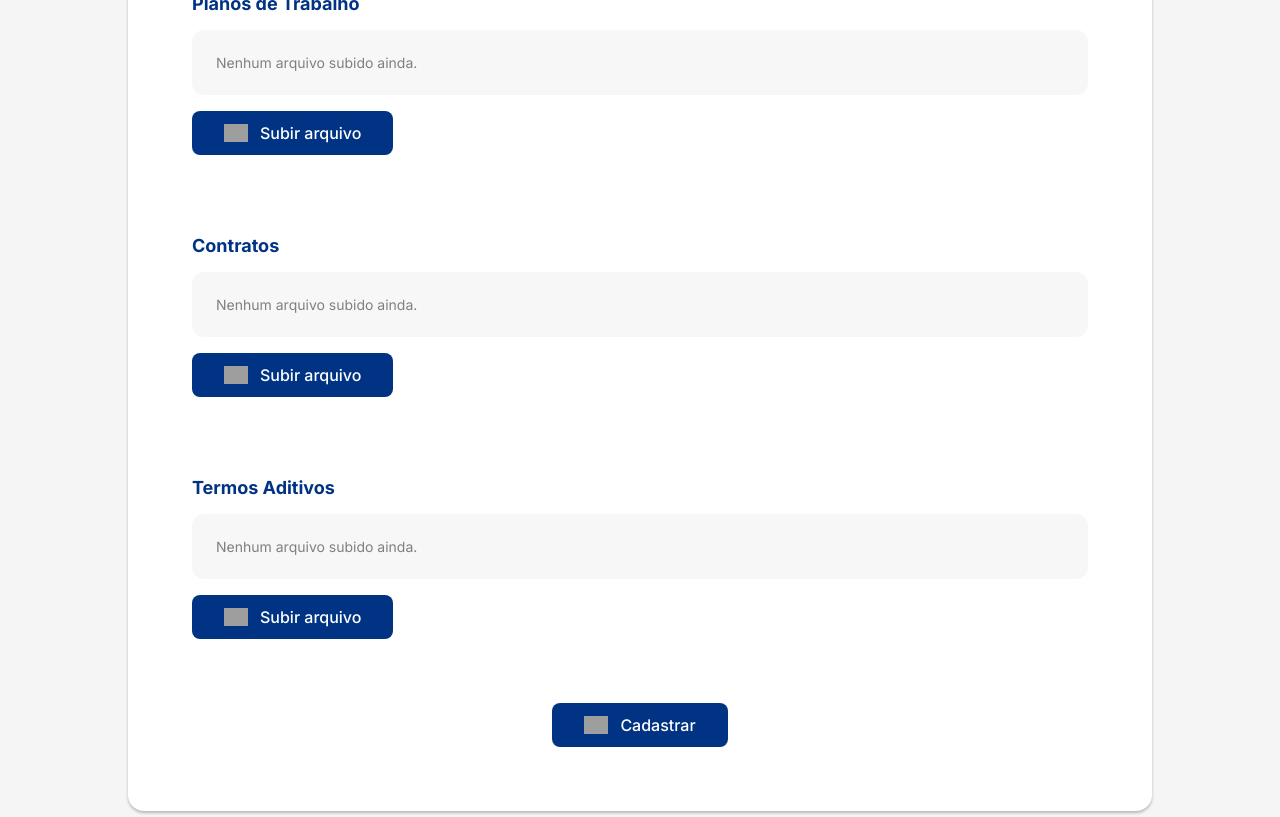
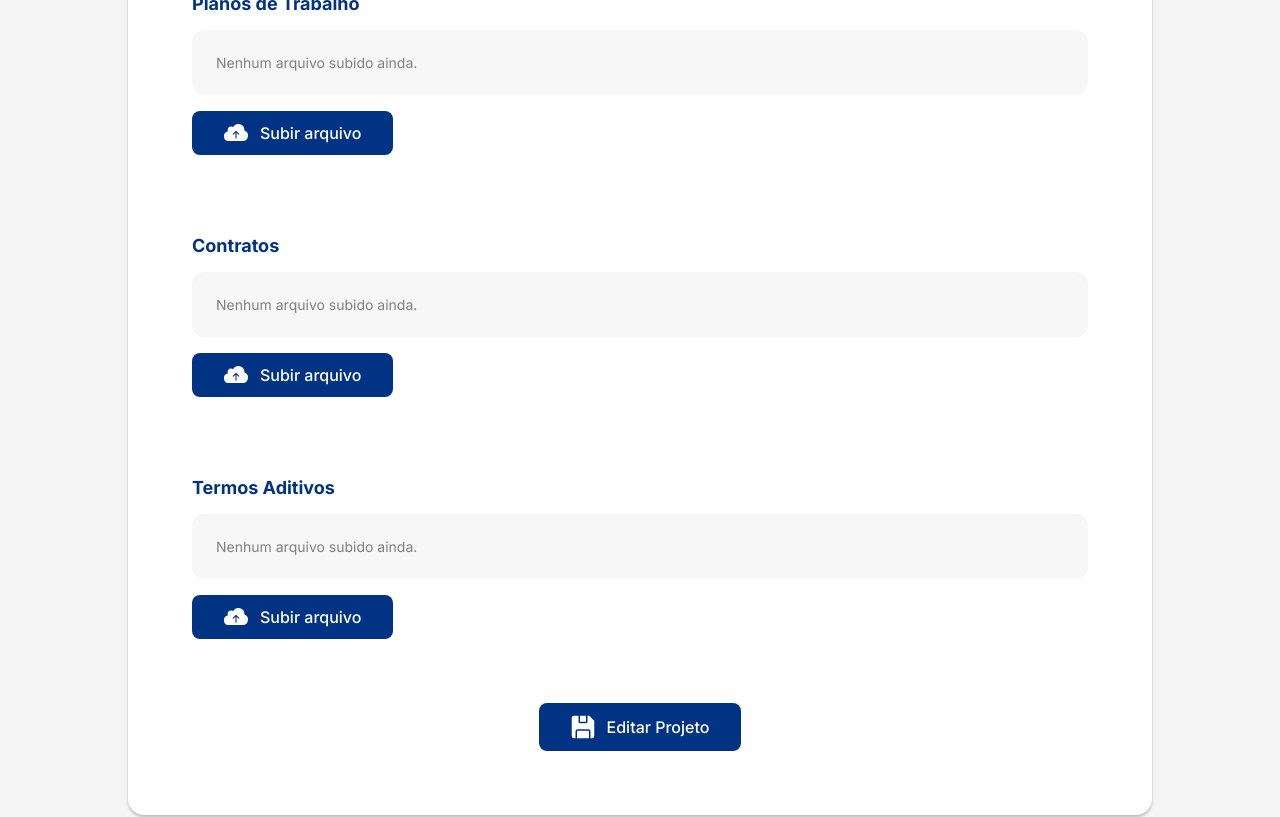
Before and after one commit to TeamHiveAPI/API-2024.02-FRONT, a React (Create React App) app: page /edicao-projeto/1 in a window 1280 px wide. Shown: the part 1140-1957 px from the top of the page. Built offline with nearby package versions, Linux system fonts and the light colour scheme; no server answers; grey boxes are pictures that could not be loaded.

Commit message:
feat: Implementando funcionalidade de excluir projeto

```diff
--- a/src/components/SecaoCima/SecaoCima.tsx
+++ b/src/components/SecaoCima/SecaoCima.tsx
@@ -1,6 +1,7 @@
 import { useNavigate } from 'react-router-dom';
 import BotaoCTA from '../BotaoCTA/BotaoCTA';
 import "./SecaoCima.scss"
+import axios from 'axios';
 
 interface SecaoCimaProps {
   titulo: string;
@@ -17,6 +18,20 @@ const SecaoCima = ({ titulo, admin, projetoID }: SecaoCimaProps) => {
 
   const handleEditarProjeto = () => {
     navigate(`/edicao-projeto/${projetoID}`);
+  };
+
+  const handleExcluirProjeto = async () => {
+    const confirmacao = window.confirm('Tem certeza que deseja excluir este projeto?');
+    if (confirmacao) {
+      try {
+        await axios.delete(`http://localhost:8080/projetos/${projetoID}`);
+        alert('Projeto excluído com sucesso!');
+        navigate('/consulta');
+      } catch (error) {
+        console.error('Erro ao excluir o projeto:', error);
+        alert('Erro ao excluir o projeto.');
+      }
+    }
   };
 
   return (
@@ -45,7 +60,7 @@ const SecaoCima = ({ titulo, admin, projetoID }: SecaoCimaProps) => {
               escrito="Deletar"
               aparencia="secundario"
               cor="vermelho"
-              onClick={() => console.log("Ação Extra 1 clicada")}
+              onClick={handleExcluirProjeto}
             />
           </>
         )}
--- a/src/components/SubirArquivo/SubirArquivo.tsx
+++ b/src/components/SubirArquivo/SubirArquivo.tsx
@@ -13,7 +13,7 @@ const SubirArquivo: React.FC<SubirArquivoProps> = ({ titulo }) => {
             <div className="subarq_mensagem">
                 Nenhum arquivo subido ainda.
             </div>
-            <BotaoCTA img="img/nuvem_upload.svg" escrito="Subir arquivo" aparencia="primario"/>
+            <BotaoCTA img="/img/nuvem_upload.svg" escrito="Subir arquivo" aparencia="primario"/>
 
         </div>
     );
--- a/src/pages/CadastroProjeto/CadastroProjeto.tsx
+++ b/src/pages/CadastroProjeto/CadastroProjeto.tsx
@@ -198,8 +198,8 @@ function CadastroProjeto() {
 
         <div className="cadpro_botao_cadastrar" onClick={handleSubmit}>
           <BotaoCTA
-            img="img/salvar.svg"
-            escrito="Cadastrar"
+            img="/img/salvar.svg"
+            escrito={id ? "Editar Projeto" : "Cadastrar Projeto"}
             aparencia="primario"
           />
         </div>
```
